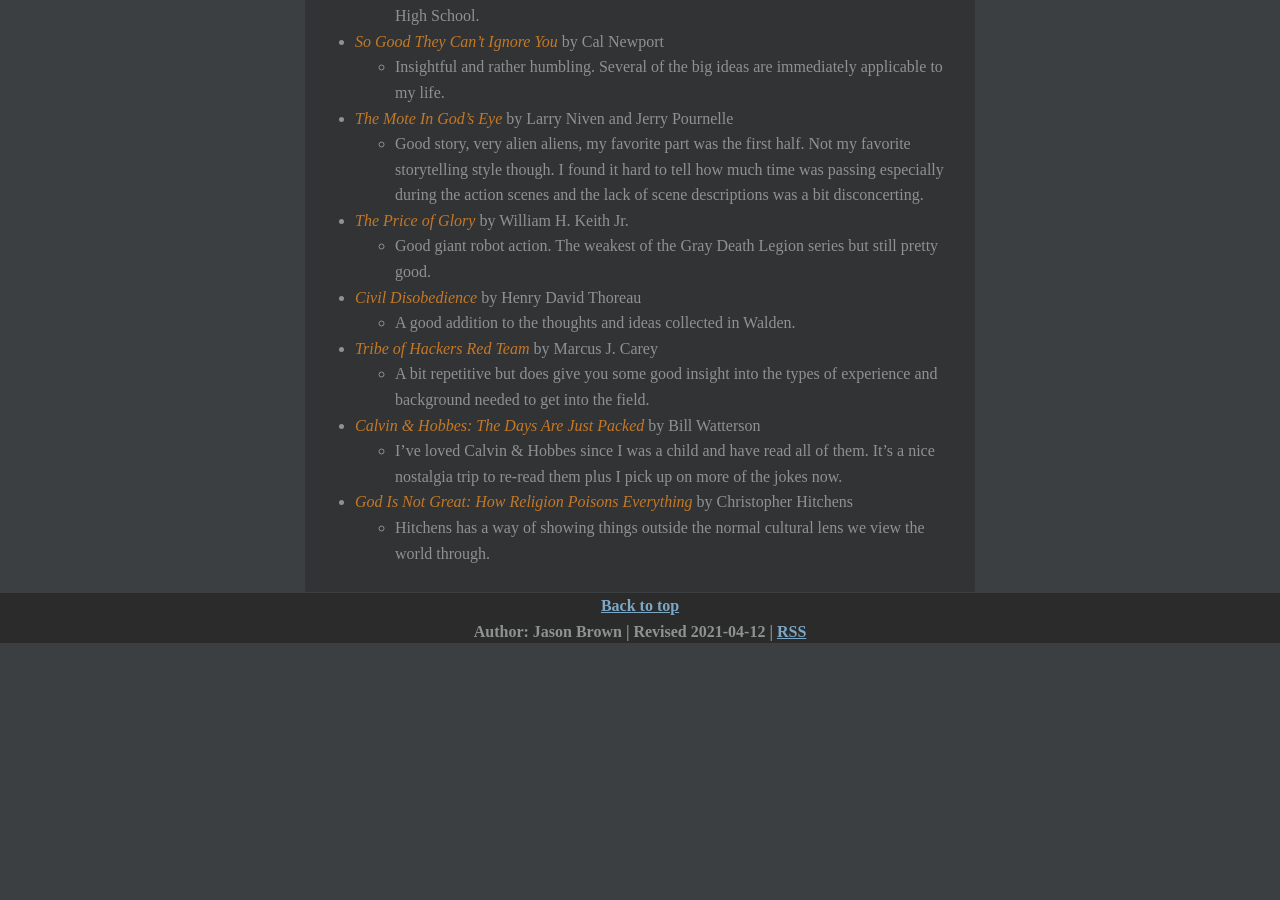
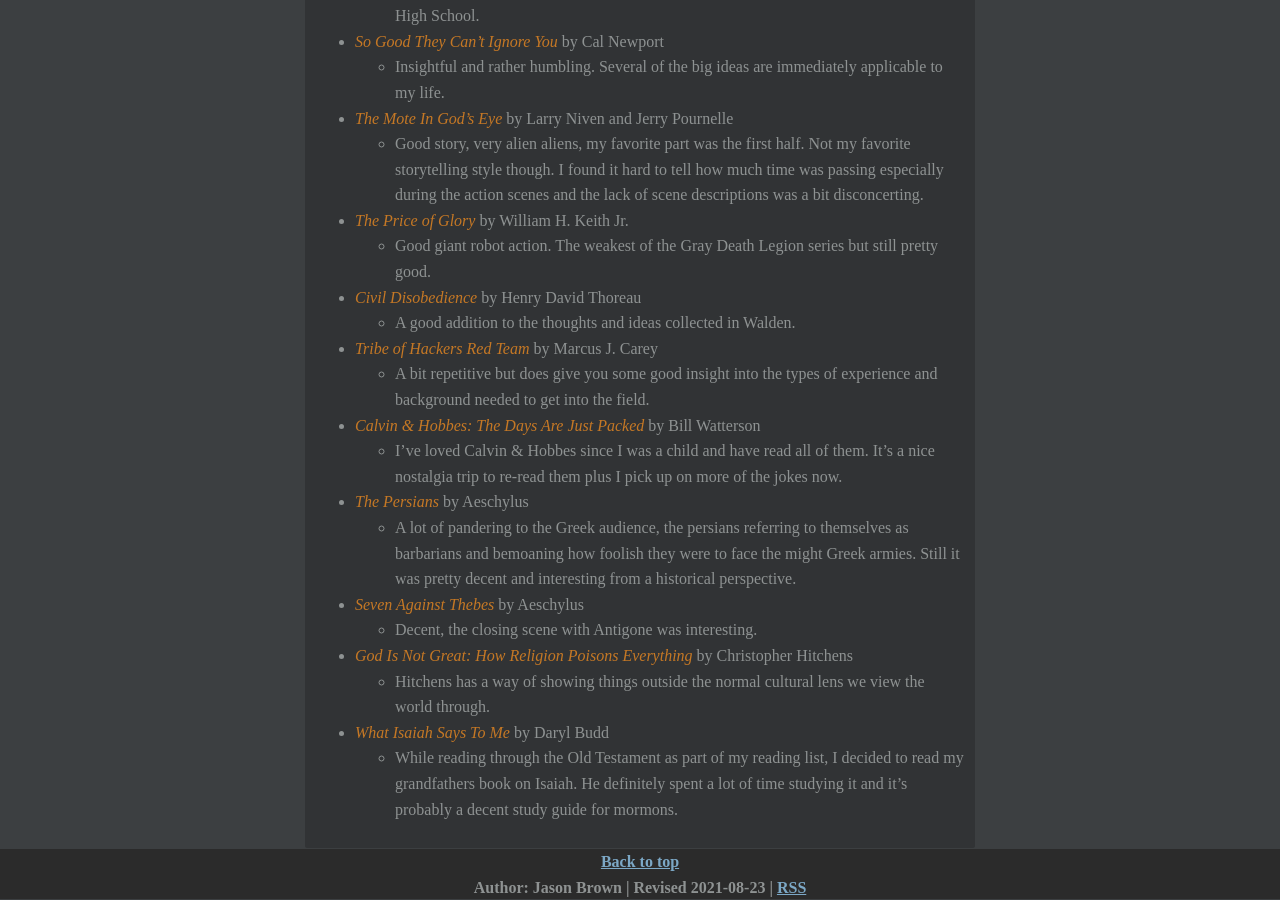
Before and after one commit to noUsernamesLef7/noUsernamesLef7.github.io, a Jekyll site: the page built from personal/books/index.md, in a window 1280 px wide and 900 px high, scrolled down 1193 px. Built offline with Jekyll 4.4.1, drawn with Linux system fonts in a browser that asks for light colours; before the commit the page ends 1837 px from its top, so only the background shows below that.

Commit message:
Update reading list.

```diff
--- a/personal/books/index.md
+++ b/personal/books/index.md
@@ -1,6 +1,6 @@
 ---
 layout: default
-date: 2021-04-12
+date: 2021-08-23
 author: Jason Brown
 title: Books
 ---
@@ -41,5 +41,11 @@ I like many others have recently come to the realization that I no longer read b
 	* A bit repetitive but does give you some good insight into the types of experience and background needed to get into the field.
 * *Calvin & Hobbes: The Days Are Just Packed* by Bill Watterson
 	* I've loved Calvin & Hobbes since I was a child and have read all of them. It's a nice nostalgia trip to re-read them plus I pick up on more of the jokes now.
+* *The Persians* by Aeschylus
+	* A lot of pandering to the Greek audience, the persians referring to themselves as barbarians and bemoaning how foolish they were to face the might Greek armies. Still it was pretty decent and interesting from a historical perspective.
+* *Seven Against Thebes* by Aeschylus
+	* Decent, the closing scene with Antigone was interesting.
 * *God Is Not Great: How Religion Poisons Everything* by Christopher Hitchens
 	* Hitchens has a way of showing things outside the normal cultural lens we view the world through.
+* *What Isaiah Says To Me* by Daryl Budd
+	* While reading through the Old Testament as part of my reading list, I decided to read my grandfathers book on Isaiah. He definitely spent a lot of time studying it and it's probably a decent study guide for mormons.
```
